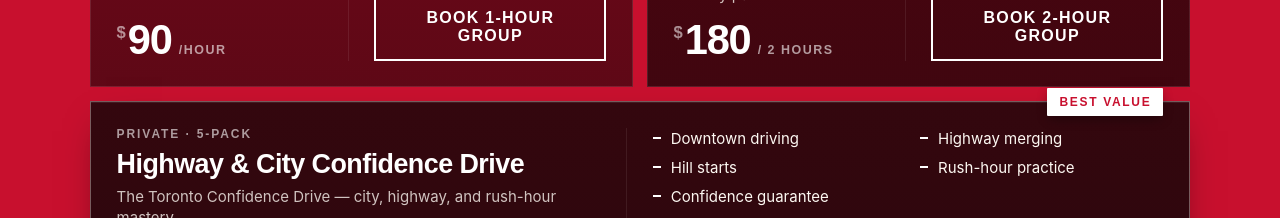
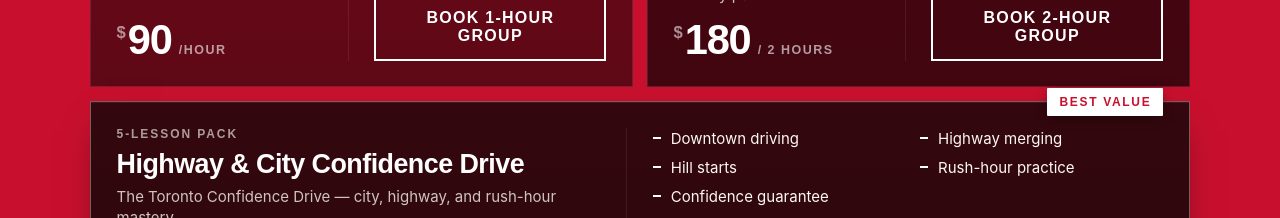
Before and after one commit to scottdoggett/clutch-academy-site, a React (Vite) app: page / in a window 1280 px wide. Shown: the part 3240-3458 px from the top of the page. Built offline with nearby package versions, Linux system fonts and the light colour scheme.

Commit message:
chore: label the 5-pack card tag "5-Lesson Pack"

```diff
--- a/src/components/sections/Packages.jsx
+++ b/src/components/sections/Packages.jsx
@@ -128,7 +128,7 @@ export default function Packages({
         <article className="package-card package-card--hero package-card--red-5">
           <span className="package-card__badge">Best Value</span>
           <div className="package-card__info">
-            <p className="package-card__tag">Private · 5-Pack</p>
+            <p className="package-card__tag">5-Lesson Pack</p>
             <h3>Highway &amp; City Confidence Drive</h3>
             <p className="package-card__desc">
               The Toronto Confidence Drive — city, highway, and rush-hour
```
